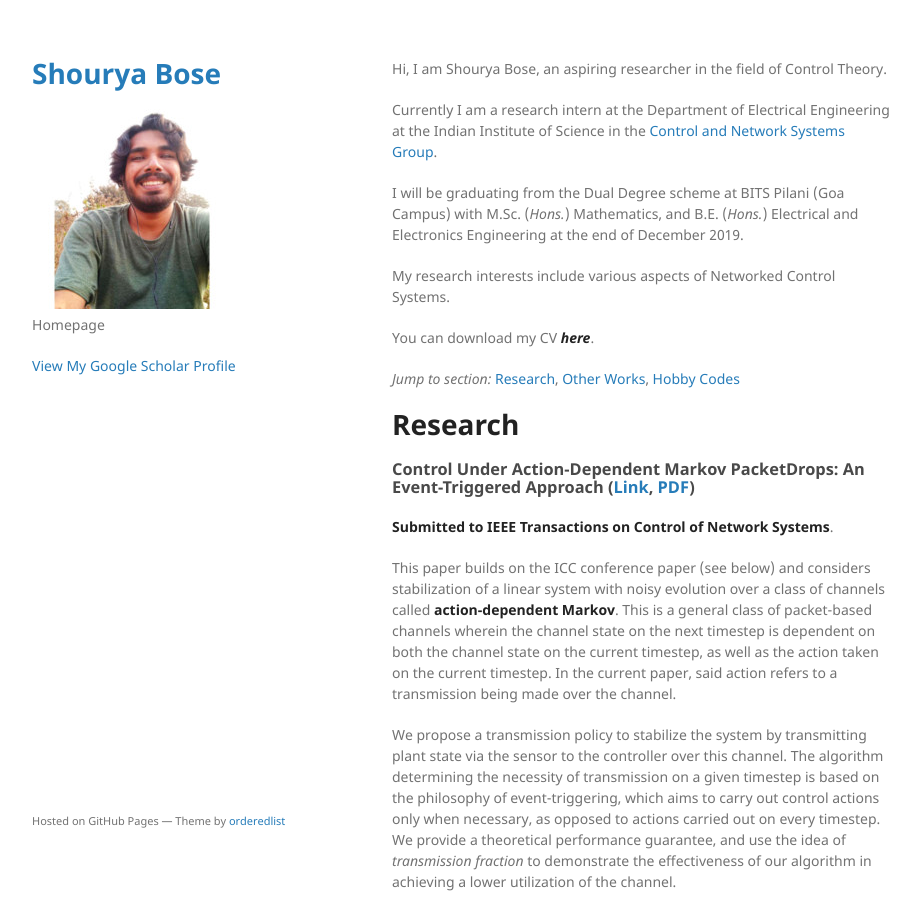
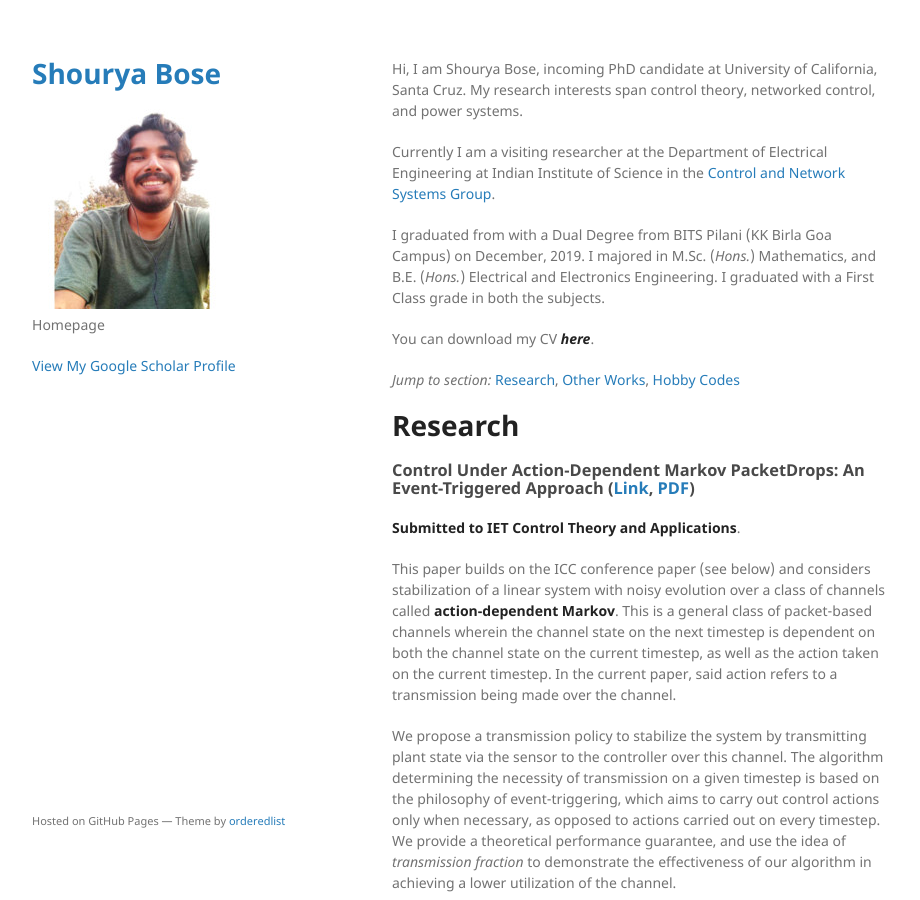
Before and after one commit to shourya01/shourya01.github.io, a Jekyll site: the page built from index.md, in a window 1280 px wide and 900 px high. Shown: the whole window, without its empty margins (178-1098 px from the left). Built offline with Jekyll 4.4.1, drawn with Linux system fonts in a browser that asks for light colours.

Commit message:
Added new version of IET paper

```diff
--- a/index.md
+++ b/index.md
@@ -2,16 +2,13 @@
 layout: default
 ---
 
-Hi, I am Shourya Bose, an aspiring researcher in the field of Control Theory.
+Hi, I am Shourya Bose, incoming PhD candidate at University of California, Santa Cruz. My research interests span control theory, networked control, and power systems.
 
-Currently I am a research intern at the Department of Electrical Engineering
-at the Indian Institute of Science in the [Control and Network Systems Group](http://www.ee.iisc.ac.in/people/faculty/pavant/group.html).
+Currently I am a visiting researcher at the Department of Electrical Engineering
+at Indian Institute of Science in the [Control and Network Systems Group](http://www.ee.iisc.ac.in/people/faculty/pavant/group.html).
 
-I will be graduating from the Dual Degree scheme
-at BITS Pilani (Goa Campus) with M.Sc. (_Hons._) Mathematics, and B.E. (_Hons._) Electrical and
-Electronics Engineering at the end of December 2019.
-
-My research interests include various aspects of Networked Control Systems.
+I graduated from with a Dual Degree from BITS Pilani (KK Birla Goa Campus) on December, 2019. I majored in M.Sc. (_Hons._) Mathematics, and B.E. (_Hons._) Electrical and
+Electronics Engineering. I graduated with a First Class grade in both the subjects.
 
 You can download my CV [_**here**_](./shourya_bose_curr_vitae.pdf).
 
@@ -19,9 +16,9 @@ _Jump to section:_ [Research](#research), [Other Works](#other-works), [Hobby Co
 
 # Research
 
-### Control Under Action-Dependent Markov PacketDrops: An Event-Triggered Approach ([Link](https://arxiv.org/abs/1912.03728), [PDF](https://arxiv.org/pdf/1912.03728.pdf))
+### Control Under Action-Dependent Markov PacketDrops: An Event-Triggered Approach ([Link](https://arxiv.org/abs/1912.03728), [PDF](./bose_iet2020.pdf))
 
-**Submitted to IEEE Transactions on Control of Network Systems**.
+**Submitted to IET Control Theory and Applications**.
 
 This paper builds on the ICC conference paper (see below) and considers stabilization of a linear system with noisy evolution over a class of channels called **action-dependent Markov**.
 This is a general class of packet-based channels wherein the channel state on the next timestep is dependent on both the channel state on the current timestep, as well as the action taken on the current timestep. In the current paper, said action refers to a transmission being made over the channel.
```
Also changed, not shown: 1 other file.
